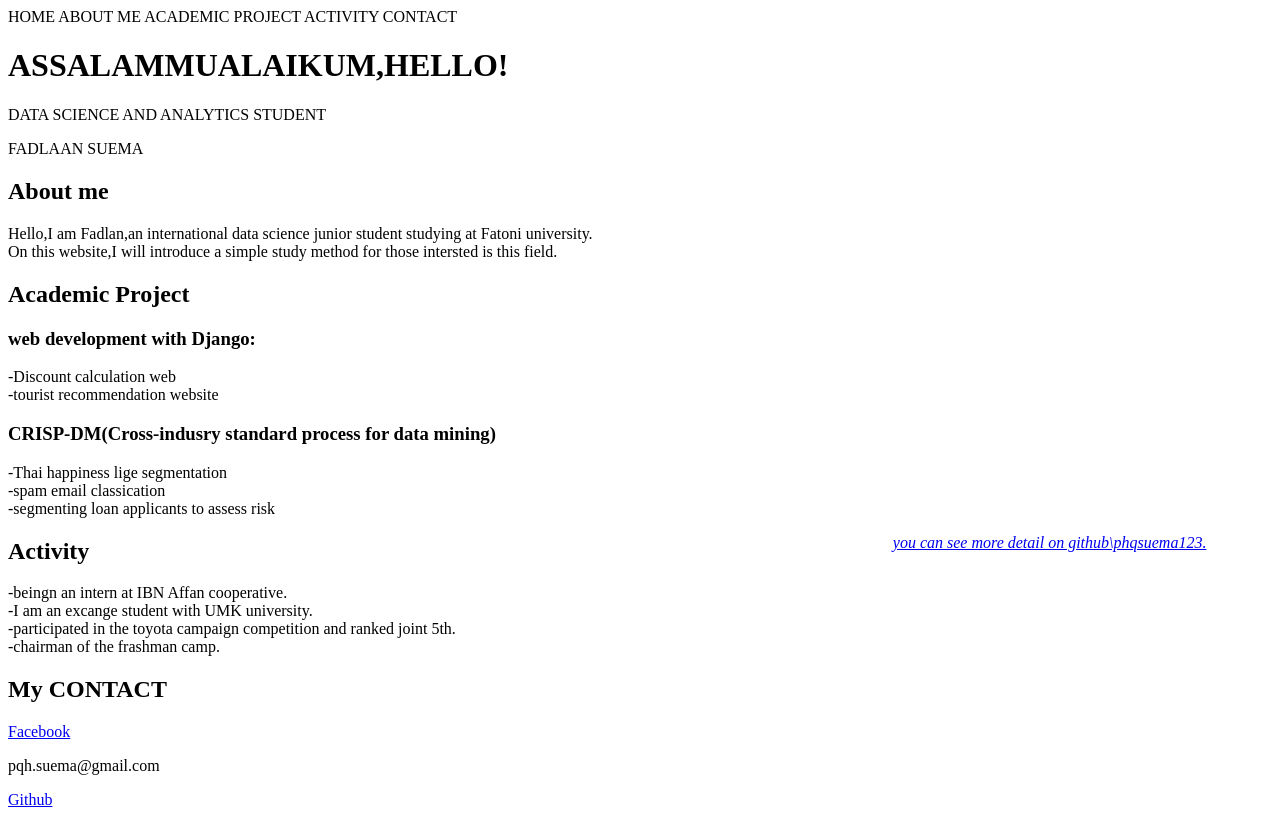
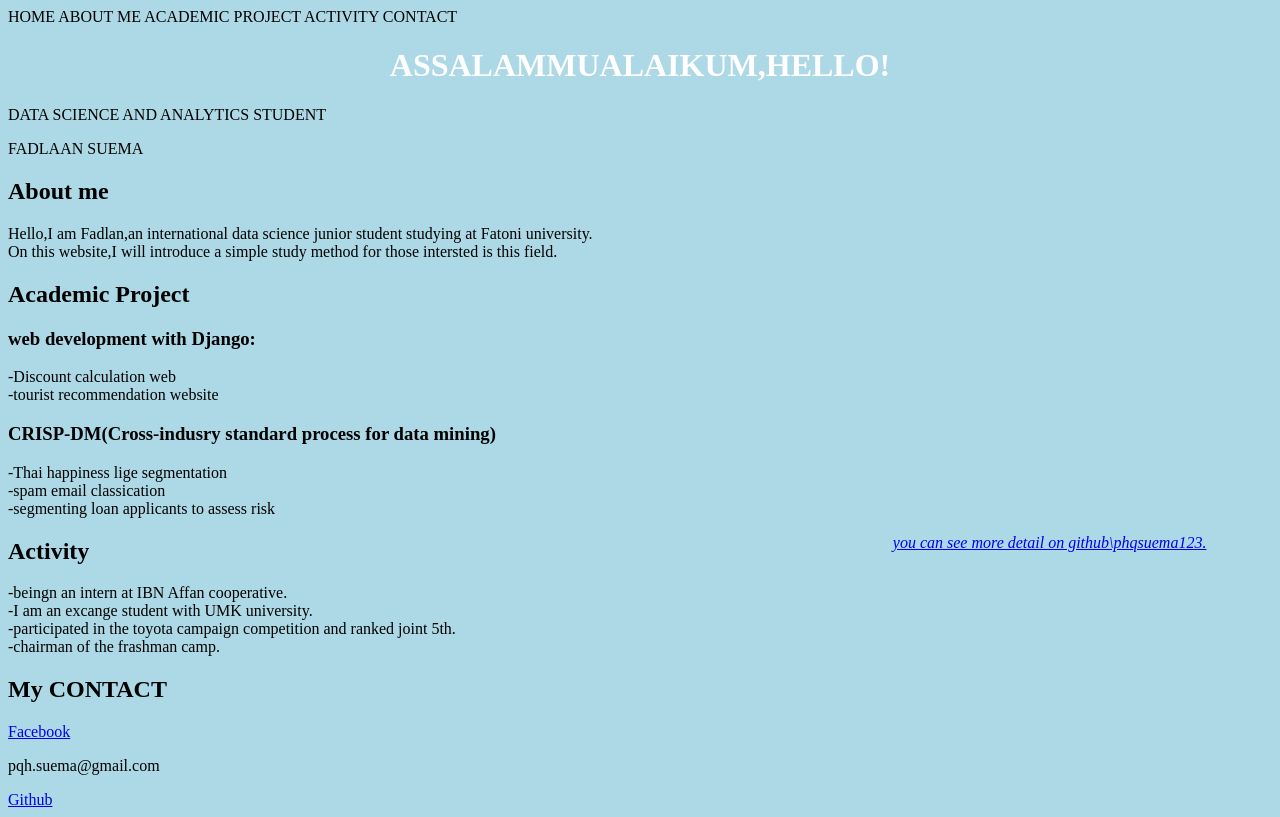
Before and after one commit to phqsuema123/personal-web, a Django app: page / in a window 1280 px wide. Run offline with Django 3.2, Linux system fonts and the light colour scheme.

Commit message:
updatecss

```diff
--- a/personalweb/myweb/templates/index.html
+++ b/personalweb/myweb/templates/index.html
@@ -1,8 +1,9 @@
 <!DOCTYPE html>
 <html lang="en">
 <head>
-    <title>Fadlan</title>
-    <link rel="stylesheet" href="style.css">
+    <title>Presonalwebsite</title>
+    {% load static %}
+    <link rel="stylesheet" type="text/css" href="{% static 'C:/Users//ASUS/Desktop/web-j-anas/personal-web/personalweb/myweb/templates/style.css' %}">
 </head>
 <nav>
     HOME
--- a/personalweb/myweb/templates/style.css
+++ b/personalweb/myweb/templates/style.css
@@ -1,4 +1,3 @@
-
 aside {
     width: 30%;
     padding-left: 15px;
@@ -6,3 +5,12 @@
     float: right;
     font-style: italic;
 }
+
+body {
+    background-color: lightblue;
+}
+
+h1 {
+    color: white;
+    text-align: center;
+}
--- a/personalweb/personalweb/settings.py
+++ b/personalweb/personalweb/settings.py
@@ -55,7 +55,7 @@ ROOT_URLCONF = 'personalweb.urls'
 TEMPLATES = [
     {
         'BACKEND': 'django.template.backends.django.DjangoTemplates',
-        'DIRS': [],
+        'DIRS': [Path.joinpath(BASE_DIR,'C:/Users/ASUS/Desktop/web-j-anas/personal-web/personalweb/myweb/templates')],
         'APP_DIRS': True,
         'OPTIONS': {
             'context_processors': [
@@ -118,7 +118,10 @@ USE_TZ = True
 # Static files (CSS, JavaScript, Images)
 # https://docs.djangoproject.com/en/3.2/howto/static-files/
 
+import os
+
 STATIC_URL = '/static/'
+STATICFILES_DIRS = [os.path.join(BASE_DIR, 'static')]
 
 # Default primary key field type
 # https://docs.djangoproject.com/en/3.2/ref/settings/#default-auto-field
```
Lines whose indentation alone changed are shown as unchanged.
